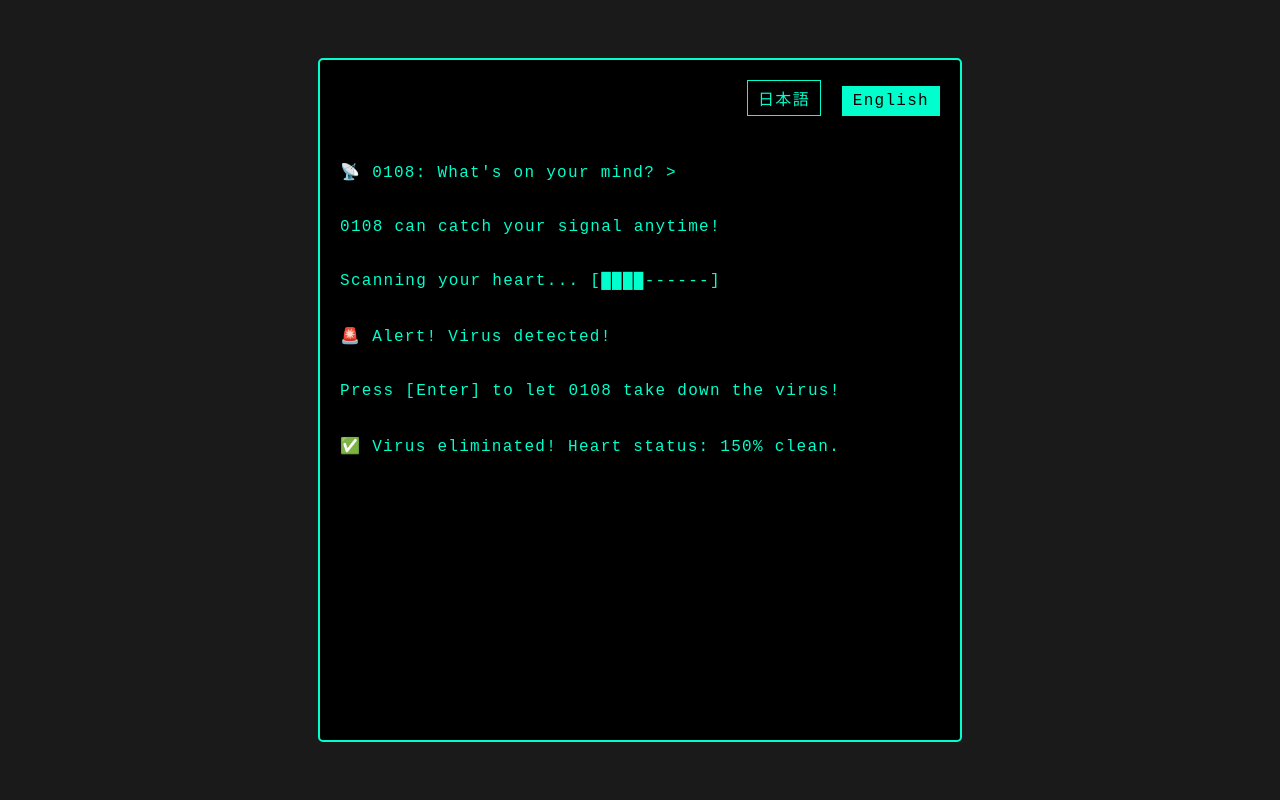
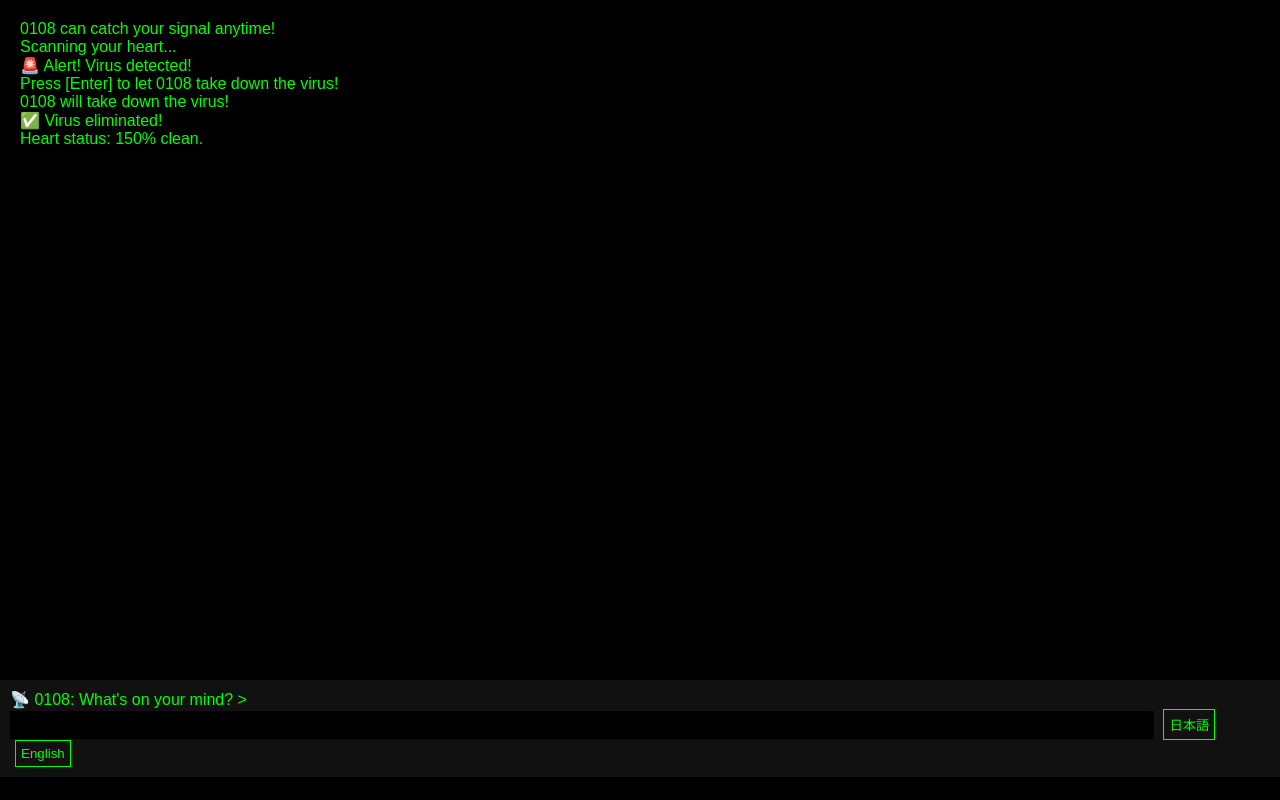
Before and after one commit to otoha0108/0108.github.io, a plain HTML site: page index.html in a window 1280 px wide. Drawn offline with Linux system fonts and the light colour scheme; a web font is replaced by a local one.

Commit message:
Update index.html

```diff
--- a/index.html
+++ b/index.html
@@ -1,105 +1,57 @@
 <!DOCTYPE html>
-<html lang="ja">
+<html lang="en">
 <head>
   <meta charset="UTF-8" />
-  <meta name="viewport" content="width=device-width, initial-scale=1.0, maximum-scale=1.0, user-scalable=no" />
+  <meta name="viewport" content="width=device-width, initial-scale=1.0" />
   <title>HELL0w0RLD! by 0108</title>
   <link href="https://fonts.googleapis.com/css2?family=DotGothic16&display=swap" rel="stylesheet">
   <style>
     body {
-      background: #1a1a1a;
-      color: #00ffcc;
-      font-family: 'DotGothic16', 'Courier New', monospace, sans-serif;
-      display: flex;
-      justify-content: center;
-      align-items: center;
-      height: 100vh;
       margin: 0;
-      font-size: 16px;
-      letter-spacing: 0.08em;
-    }
-    #terminal {
-      background: #000;
-      border: 2px solid #00ffcc;
-      padding: 20px;
-      width: 80%;
-      max-width: 600px;
-      height: 80%;
-      overflow-y: auto;
-      position: relative;
-      border-radius: 5px;
-    }
-    #lang-buttons {
-      text-align: right;
-      margin-bottom: 10px;
-    }
-    #lang-buttons button {
-      background: none;
-      border: 1px solid #00ffcc;
-      color: #00ffcc;
-      padding: 5px 10px;
-      font-family: 'DotGothic16', monospace;
-      cursor: pointer;
-      margin-left: 10px;
-      letter-spacing: 0.08em;
-      font-size: 16px;
-    }
-    #lang-buttons button:hover {
-      background-color: #00ffcc;
-      color: #000;
-    }
-    #lang-buttons button.active {
-      background-color: #00ffcc;
-      color: #000;
+      padding: 0;
+      font-family: 'DotGothic16', sans-serif;
+      background-color: black;
+      color: #00ff00;
+      overflow: hidden;
     }
     #output {
       white-space: pre-wrap;
-      margin-bottom: 20px;
-      letter-spacing: 0.08em;
+      padding: 20px;
+      height: 80vh;
+      overflow-y: auto;
+    }
+    #input-container {
+      padding: 10px;
+      background-color: #111;
+    }
+    #user-input {
+      width: 90%;
+      padding: 5px;
+      background-color: black;
+      color: #00ff00;
+      border: none;
+      font-family: 'DotGothic16', sans-serif;
       font-size: 16px;
     }
-    #prompt {
-      color: #ff0077;
-      display: block;
-      margin-right: 0;
-      letter-spacing: 0.08em;
-      font-size: 18px;
-    }
-    .scramble {
-      animation: scramble 0.5s ease-in-out forwards;
-    }
-    @keyframes scramble {
-      0% { opacity: 1; transform: translate(0); }
-      50% { opacity: 0.5; color: #ff0077; transform: translate(2px, -2px); }
-      100% { opacity: 1; color: #00ffcc; transform: translate(0); }
-    }
-    .red-scramble {
-      color: #ff0077;
-      animation: scramble 0.5s ease-in-out forwards;
+    .lang-button {
+      background: none;
+      border: 1px solid #00ff00;
+      color: #00ff00;
+      padding: 5px;
+      cursor: pointer;
+      margin-left: 5px;
+      font-family: 'DotGothic16', sans-serif;
     }
   </style>
 </head>
 <body>
-  <div id="terminal">
-    <div id="lang-buttons">
-      <button id="lang-ja">日本語</button>
-      <button id="lang-en" class="active">English</button>
+  <div id="output"></div>
+  <div id="input-container">
+    <span id="prompt"></span><input type="text" id="user-input" autocomplete="off">
+    <button class="lang-button" onclick="updateLanguage('ja')">日本語</button>
+    <button class="lang-button" onclick="updateLanguage('en')">English</button>
   </div>
-    <div id="output">
-      <div>📡 0108: What's on your mind? ></div>
-      <div>0108 can catch your signal anytime!</div>
-      <div>Scanning your heart... [████------]</div>
-      <div>🚨 Alert! Virus detected!</div>
-      <div>Press [Enter] to let 0108 take down the virus!</div>
-      <div>✅ Virus eliminated! Heart status: 150% clean.</div>
-    </div>
-  </div>
-
   <script>
-    const output = document.getElementById('output');
-    const langJaButton = document.getElementById('lang-ja');
-    const langEnButton = document.getElementById('lang-en');
-
     const translations = {
       en: {
         prompt: '📡 0108: What\'s on your mind? >',
@@ -139,28 +91,55 @@
       }
     };
 
-    async function scrambleToText(element, newText) {
-      const randomChars = '!?@#$%^&*()_+-=[]{}|;:,.<>?';
-      for (let i = 0; i < 4; i++) {
-        element.textContent = newText.split('').map(() => randomChars[Math.floor(Math.random() * randomChars.length)]).join('');
-        await new Promise(resolve => setTimeout(resolve, 80));
-      }
-      element.textContent = newText;
+    let currentLanguage = 'en';
+    const outputElement = document.getElementById('output');
+    const promptElement = document.getElementById('prompt');
+    const inputElement = document.getElementById('user-input');
+
+    const currentKeys = ['sos1','sos2','sos3','sos4','sos5','sos6','lonely1','lonely2','lonely3','lonely4','hate1','hate2','hate_end','why1','why2'];
+
+    function scrambleToText(target, newText) {
+      let iterations = 0;
+      const scrambleInterval = setInterval(() => {
+        const scrambled = newText.split('').map((char, i) => {
+          if (i < iterations) return newText[i];
+          return String.fromCharCode(33 + Math.random() * 94);
+        }).join('');
+        target.textContent = scrambled;
+        if (iterations >= newText.length) clearInterval(scrambleInterval);
+        iterations += 1;
+      }, 20);
     }
 
     function updateLanguage(lang) {
-      const currentNodes = [...output.children];
-      const newMessages = messages[lang];
-      currentNodes.forEach((node, index) => {
-        const newText = newMessages[index] || '';
-        scrambleToText(node, newText);
+      const oldLang = currentLanguage;
+      currentLanguage = lang;
+      promptElement.textContent = translations[lang].prompt;
+      const children = outputElement.childNodes;
+      children.forEach(child => {
+        const originalText = child.textContent;
+        for (const key of currentKeys) {
+          if (originalText.includes(translations[oldLang][key])) {
+            scrambleToText(child, translations[lang][key]);
+            break;
+          }
+        }
       });
-      langJaButton.classList.toggle('active', lang === 'ja');
-      langEnButton.classList.toggle('active', lang === 'en');
     }
 
-    langJaButton.addEventListener('click', () => updateLanguage('ja'));
-    langEnButton.addEventListener('click', () => updateLanguage('en'));
+    function printLine(key) {
+      const line = document.createElement('div');
+      line.textContent = translations[currentLanguage][key];
+      outputElement.appendChild(line);
+    }
+
+    promptElement.textContent = translations[currentLanguage].prompt;
+    printLine('sos1');
+    printLine('sos2');
+    printLine('sos3');
+    printLine('sos4');
+    printLine('sos5');
+    printLine('sos6');
   </script>
 </body>
 </html>
```
Lines whose indentation alone changed are shown as unchanged.
